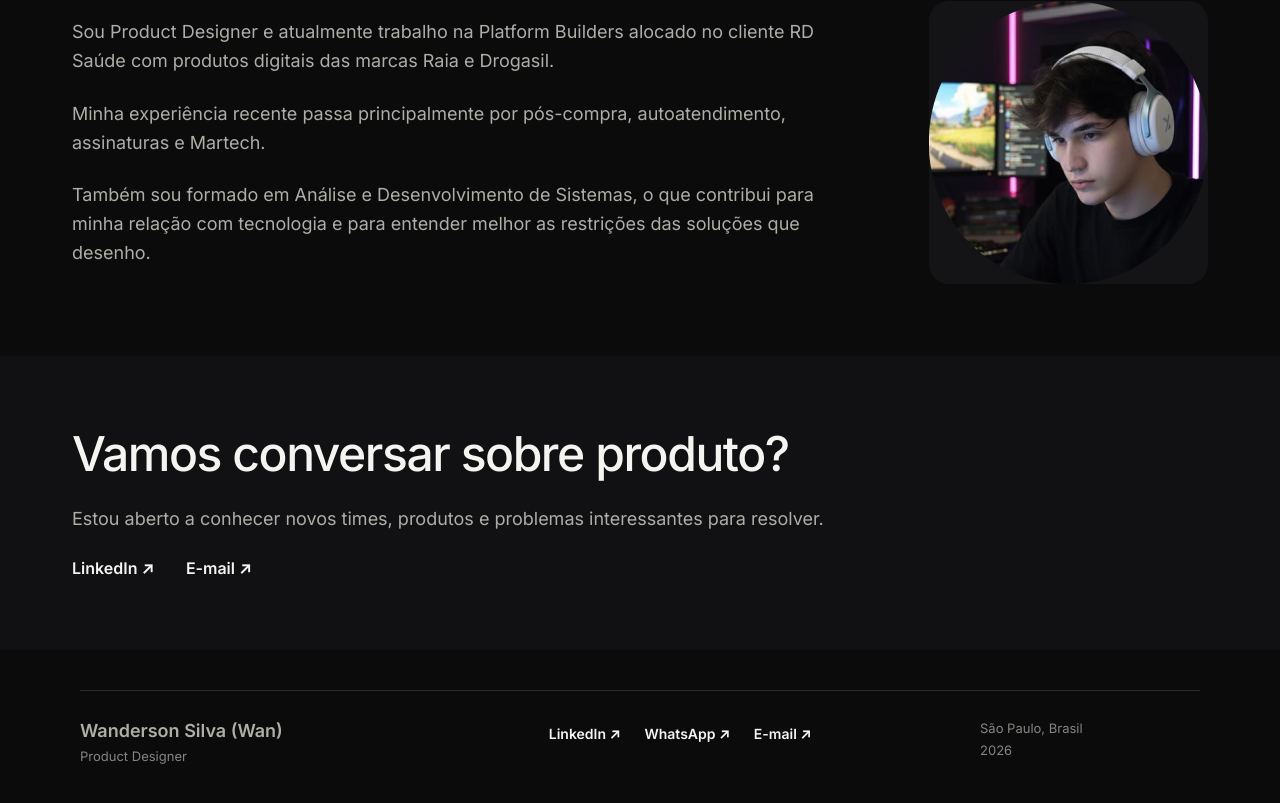
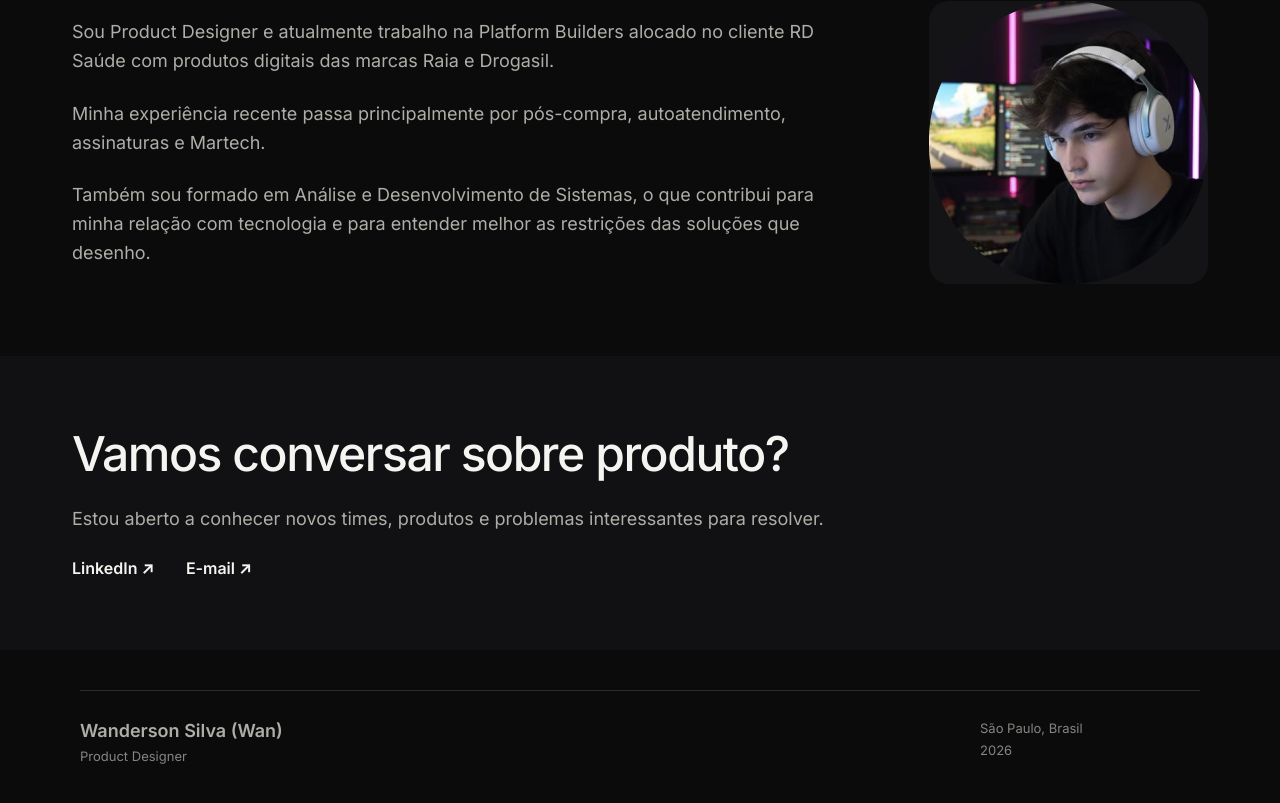
Before and after one commit to Wanderson-stech/wan-portfolio-designofc, a Next.js app: page / in a window 1280 px wide. Shown: the part 3290-4093 px from the top of the page. Built offline with nearby package versions, Linux system fonts and the light colour scheme.

Commit message:
fix: simplify home footer and preserve figma image scale

```diff
--- a/app/globals.css
+++ b/app/globals.css
@@ -2809,6 +2809,8 @@ img { display: block; max-width: 100%; height: auto; }
 
 .ruptura-figma-artifact {
   width: 100%;
+  max-width: 1360px;
+  margin-inline: auto;
 }
 
 .ruptura-figma-artifact picture,
@@ -2820,6 +2822,11 @@ img { display: block; max-width: 100%; height: auto; }
 .ruptura-figma-artifact img {
   height: auto;
   object-fit: contain;
+}
+
+.ruptura-module--multichannel .ruptura-figma-artifact img {
+  width: min(1360px, 100%);
+  margin-inline: auto;
 }
 
 .ruptura-native {
--- a/app/page.tsx
+++ b/app/page.tsx
@@ -98,7 +98,7 @@ export default function Home() {
           </Reveal>
         </section>
       </main>
-      <GlobalFooter />
+      <GlobalFooter hideLinks />
     </>
   );
 }
--- a/components/portfolio.tsx
+++ b/components/portfolio.tsx
@@ -35,7 +35,7 @@ export function PortfolioHeader({ casePage = false }: { casePage?: boolean }) {
   );
 }
 
-export function GlobalFooter() {
+export function GlobalFooter({ hideLinks = false }: { hideLinks?: boolean }) {
   return (
     <footer className="figma-footer">
       <div className="figma-footer__rule" />
@@ -44,11 +44,13 @@ export function GlobalFooter() {
           <strong>Wanderson Silva (Wan)</strong>
           <span>Product Designer</span>
         </div>
-        <div className="figma-footer__links">
-          <a href={contact.linkedin} target="_blank" rel="noreferrer">LinkedIn ↗</a>
-          <a href={contact.whatsapp} target="_blank" rel="noreferrer">WhatsApp ↗</a>
-          <a href={contact.email}>E-mail ↗</a>
-        </div>
+        {!hideLinks ? (
+          <div className="figma-footer__links">
+            <a href={contact.linkedin} target="_blank" rel="noreferrer">LinkedIn ↗</a>
+            <a href={contact.whatsapp} target="_blank" rel="noreferrer">WhatsApp ↗</a>
+            <a href={contact.email}>E-mail ↗</a>
+          </div>
+        ) : <div aria-hidden="true" />}
         <div className="figma-footer__meta">
           <span>São Paulo, Brasil</span>
           <span>2026</span>
```
